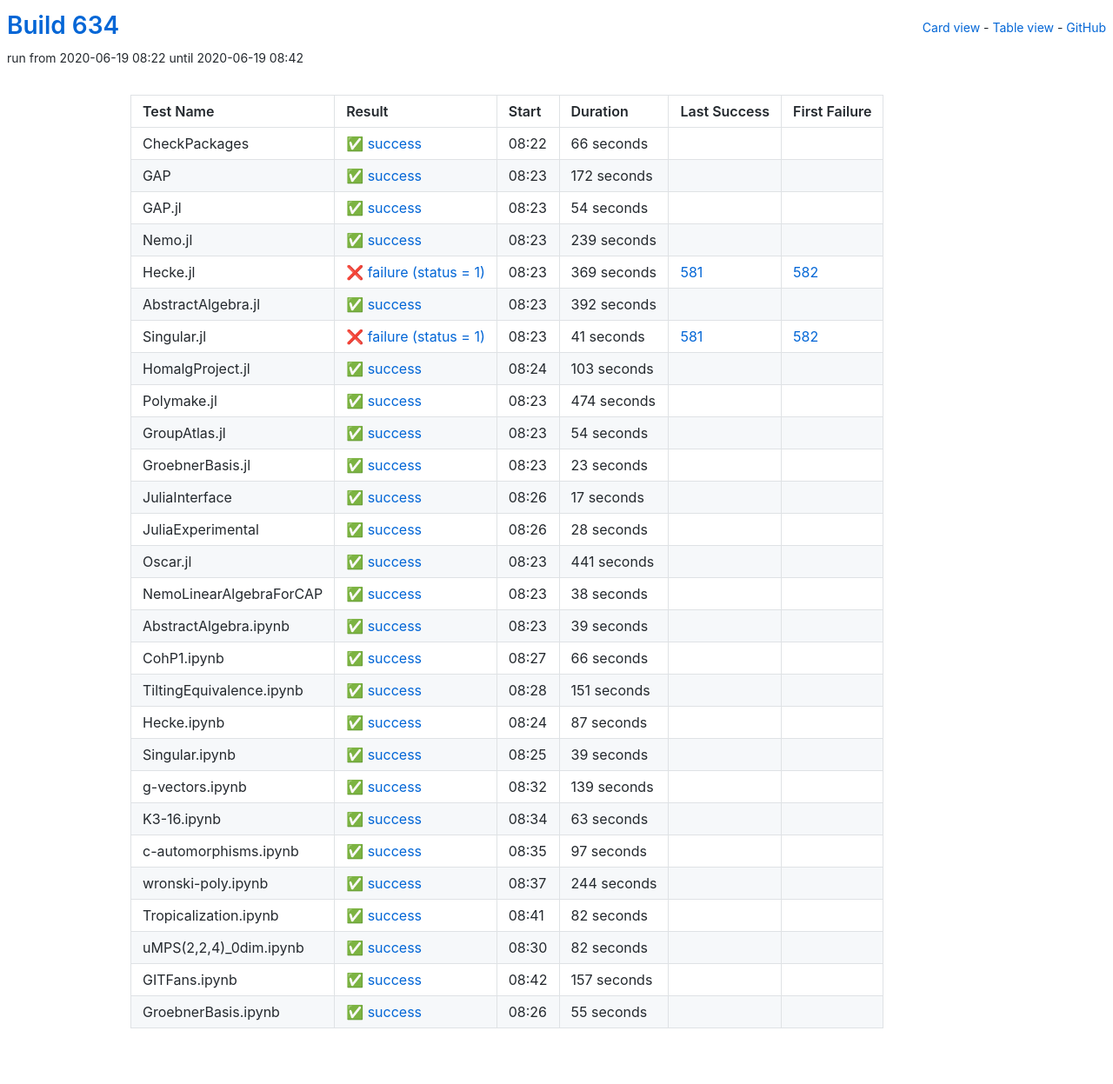
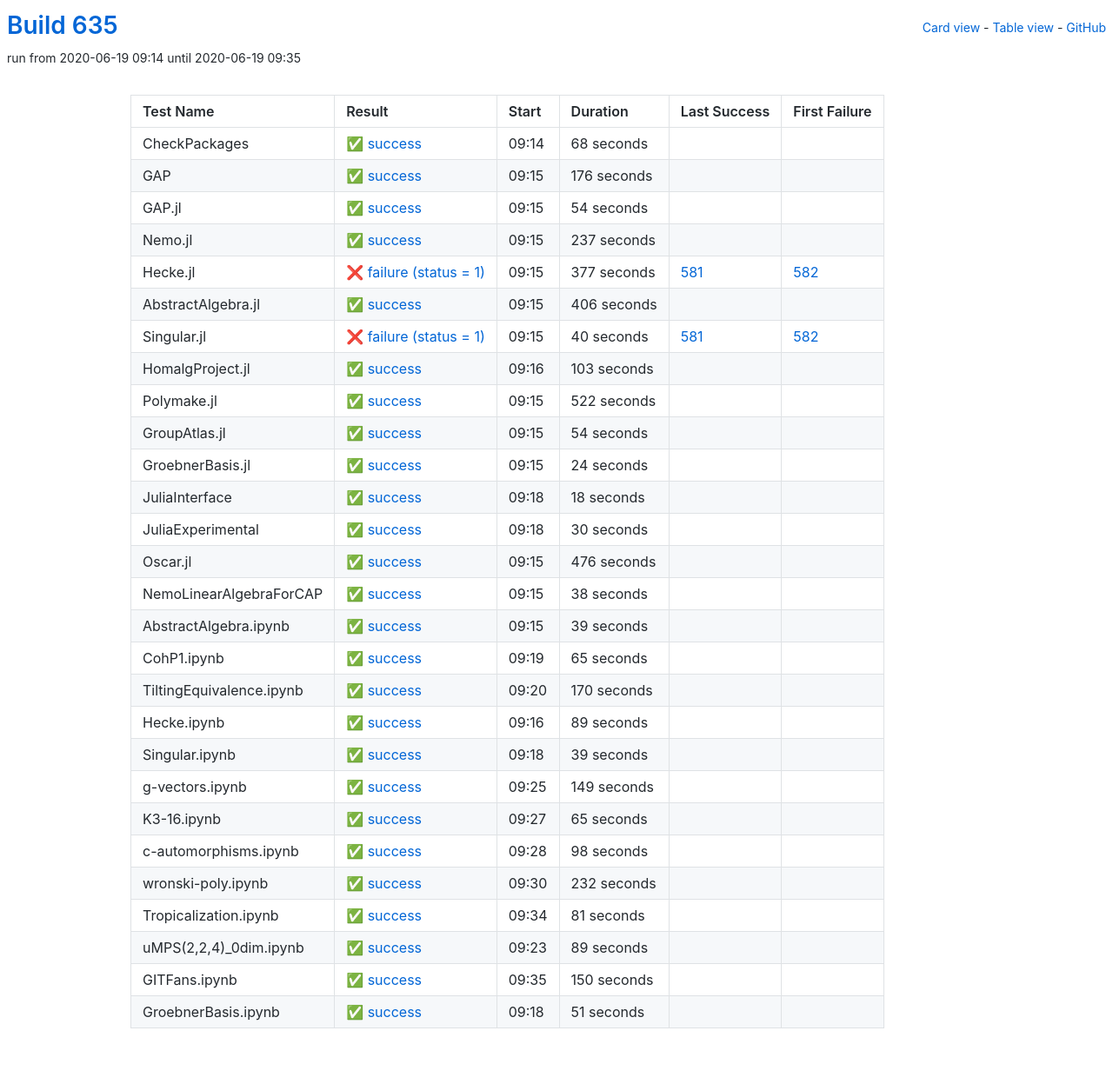
Before and after one commit to oscar-system/oscar-ci-status-1.4, a Jekyll site: the page built from table.html, in a window 1280 px wide. Shown: the whole page at 87% size. Built offline with Jekyll 4.4.1, drawn with Linux system fonts in a browser that asks for light colours.

Commit message:
Build #635

```diff
--- a/_data/ci.yml
+++ b/_data/ci.yml
@@ -1,6 +1,6 @@
 ---
-build: 634
-build_url: https://oscarci.mathematik.uni-kl.de/job/oscar-julia-1.4/634/
+build: 635
+build_url: https://oscarci.mathematik.uni-kl.de/job/oscar-julia-1.4/635/
 job: oscar-julia-1.4
 organization: oscar-system
 repo: oscar-ci-status-1.4
@@ -8,32 +8,32 @@ repourl: https://github.com/oscar-system/oscar-ci-status-1.4
 tests:
 - name: CheckPackages
   id: checkpackages
-  log: https://oscarci.mathematik.uni-kl.de/job/oscar-julia-1.4/634/artifact/logs/build-634/CheckPackages.log
-  start: 2020-06-19 08:22
+  log: https://oscarci.mathematik.uni-kl.de/job/oscar-julia-1.4/635/artifact/logs/build-635/CheckPackages.log
+  start: 2020-06-19 09:14
   success: true
   exitcode: 0
   status: success
-  duration: 66
+  duration: 68
   last_success: false
   last_success_url:
   first_failure: false
   first_failure_url:
 - name: GAP
   id: gap
-  log: https://oscarci.mathematik.uni-kl.de/job/oscar-julia-1.4/634/artifact/logs/build-634/GAP.log
-  start: 2020-06-19 08:23
+  log: https://oscarci.mathematik.uni-kl.de/job/oscar-julia-1.4/635/artifact/logs/build-635/GAP.log
+  start: 2020-06-19 09:15
   success: true
   exitcode: 0
   status: success
-  duration: 172
+  duration: 176
   last_success: false
   last_success_url:
   first_failure: false
   first_failure_url:
 - name: GAP.jl
   id: gap-jl
-  log: https://oscarci.mathematik.uni-kl.de/job/oscar-julia-1.4/634/artifact/logs/build-634/GAP.jl.log
-  start: 2020-06-19 08:23
+  log: https://oscarci.mathematik.uni-kl.de/job/oscar-julia-1.4/635/artifact/logs/build-635/GAP.jl.log
+  start: 2020-06-19 09:15
   success: true
   exitcode: 0
   status: success
@@ -44,56 +44,56 @@ tests:
   first_failure_url:
 - name: Nemo.jl
   id: nemo-jl
-  log: https://oscarci.mathematik.uni-kl.de/job/oscar-julia-1.4/634/artifact/logs/build-634/Nemo.jl.log
-  start: 2020-06-19 08:23
+  log: https://oscarci.mathematik.uni-kl.de/job/oscar-julia-1.4/635/artifact/logs/build-635/Nemo.jl.log
+  start: 2020-06-19 09:15
   success: true
   exitcode: 0
   status: success
-  duration: 239
+  duration: 237
   last_success: false
   last_success_url:
   first_failure: false
   first_failure_url:
 - name: Hecke.jl
   id: hecke-jl
-  log: https://oscarci.mathematik.uni-kl.de/job/oscar-julia-1.4/634/artifact/logs/build-634/Hecke.jl.log
-  start: 2020-06-19 08:23
+  log: https://oscarci.mathematik.uni-kl.de/job/oscar-julia-1.4/635/artifact/logs/build-635/Hecke.jl.log
+  start: 2020-06-19 09:15
   success: false
   exitcode: 1
   status: failure
-  duration: 369
+  duration: 377
   last_success: 581
   last_success_url: https://oscarci.mathematik.uni-kl.de/job/oscar-julia-1.4/581/
   first_failure: 582
   first_failure_url: https://oscarci.mathematik.uni-kl.de/job/oscar-julia-1.4/582/
 - name: AbstractAlgebra.jl
   id: abstractalgebra-jl
-  log: https://oscarci.mathematik.uni-kl.de/job/oscar-julia-1.4/634/artifact/logs/build-634/AbstractAlgebra.jl.log
-  start: 2020-06-19 08:23
+  log: https://oscarci.mathematik.uni-kl.de/job/oscar-julia-1.4/635/artifact/logs/build-635/AbstractAlgebra.jl.log
+  start: 2020-06-19 09:15
   success: true
   exitcode: 0
   status: success
-  duration: 392
+  duration: 406
   last_success: false
   last_success_url:
   first_failure: false
   first_failure_url:
 - name: Singular.jl
   id: singular-jl
-  log: https://oscarci.mathematik.uni-kl.de/job/oscar-julia-1.4/634/artifact/logs/build-634/Singular.jl.log
-  start: 2020-06-19 08:23
+  log: https://oscarci.mathematik.uni-kl.de/job/oscar-julia-1.4/635/artifact/logs/build-635/Singular.jl.log
+  start: 2020-06-19 09:15
   success: false
   exitcode: 1
   status: failure
-  duration: 41
+  duration: 40
   last_success: 581
   last_success_url: https://oscarci.mathematik.uni-kl.de/job/oscar-julia-1.4/581/
   first_failure: 582
   first_failure_url: https://oscarci.mathematik.uni-kl.de/job/oscar-julia-1.4/582/
 - name: HomalgProject.jl
   id: homalgproject-jl
-  log: https://oscarci.mathematik.uni-kl.de/job/oscar-julia-1.4/634/artifact/logs/build-634/HomalgProject.jl.log
-  start: 2020-06-19 08:24
+  log: https://oscarci.mathematik.uni-kl.de/job/oscar-julia-1.4/635/artifact/logs/build-635/HomalgProject.jl.log
+  start: 2020-06-19 09:16
   success: true
   exitcode: 0
   status: success
@@ -104,20 +104,20 @@ tests:
   first_failure_url:
 - name: Polymake.jl
   id: polymake-jl
-  log: https://oscarci.mathematik.uni-kl.de/job/oscar-julia-1.4/634/artifact/logs/build-634/Polymake.jl.log
-  start: 2020-06-19 08:23
+  log: https://oscarci.mathematik.uni-kl.de/job/oscar-julia-1.4/635/artifact/logs/build-635/Polymake.jl.log
+  start: 2020-06-19 09:15
   success: true
   exitcode: 0
   status: success
-  duration: 474
+  duration: 522
   last_success: false
   last_success_url:
   first_failure: false
   first_failure_url:
 - name: GroupAtlas.jl
   id: groupatlas-jl
-  log: https://oscarci.mathematik.uni-kl.de/job/oscar-julia-1.4/634/artifact/logs/build-634/GroupAtlas.jl.log
-  start: 2020-06-19 08:23
+  log: https://oscarci.mathematik.uni-kl.de/job/oscar-julia-1.4/635/artifact/logs/build-635/GroupAtlas.jl.log
+  start: 2020-06-19 09:15
   success: true
   exitcode: 0
   status: success
@@ -128,56 +128,56 @@ tests:
   first_failure_url:
 - name: GroebnerBasis.jl
   id: groebnerbasis-jl
-  log: https://oscarci.mathematik.uni-kl.de/job/oscar-julia-1.4/634/artifact/logs/build-634/GroebnerBasis.jl.log
-  start: 2020-06-19 08:23
+  log: https://oscarci.mathematik.uni-kl.de/job/oscar-julia-1.4/635/artifact/logs/build-635/GroebnerBasis.jl.log
+  start: 2020-06-19 09:15
   success: true
   exitcode: 0
   status: success
-  duration: 23
+  duration: 24
   last_success: false
   last_success_url:
   first_failure: false
   first_failure_url:
 - name: JuliaInterface
   id: juliainterface
-  log: https://oscarci.mathematik.uni-kl.de/job/oscar-julia-1.4/634/artifact/logs/build-634/JuliaInterface.log
-  start: 2020-06-19 08:26
+  log: https://oscarci.mathematik.uni-kl.de/job/oscar-julia-1.4/635/artifact/logs/build-635/JuliaInterface.log
+  start: 2020-06-19 09:18
   success: true
   exitcode: 0
   status: success
-  duration: 17
+  duration: 18
   last_success: false
   last_success_url:
   first_failure: false
   first_failure_url:
 - name: JuliaExperimental
   id: juliaexperimental
-  log: https://oscarci.mathematik.uni-kl.de/job/oscar-julia-1.4/634/artifact/logs/build-634/JuliaExperimental.log
-  start: 2020-06-19 08:26
+  log: https://oscarci.mathematik.uni-kl.de/job/oscar-julia-1.4/635/artifact/logs/build-635/JuliaExperimental.log
+  start: 2020-06-19 09:18
   success: true
   exitcode: 0
   status: success
-  duration: 28
+  duration: 30
   last_success: false
   last_success_url:
   first_failure: false
   first_failure_url:
 - name: Oscar.jl
   id: oscar-jl
-  log: https://oscarci.mathematik.uni-kl.de/job/oscar-julia-1.4/634/artifact/logs/build-634/Oscar.jl.log
-  start: 2020-06-19 08:23
+  log: https://oscarci.mathematik.uni-kl.de/job/oscar-julia-1.4/635/artifact/logs/build-635/Oscar.jl.log
+  start: 2020-06-19 09:15
   success: true
   exitcode: 0
   status: success
-  duration: 441
+  duration: 476
   last_success: false
   last_success_url:
   first_failure: false
   first_failure_url:
 - name: NemoLinearAlgebraForCAP
   id: nemolinearalgebraforcap
-  log: https://oscarci.mathematik.uni-kl.de/job/oscar-julia-1.4/634/artifact/logs/build-634/NemoLinearAlgebraForCAP.log
-  start: 2020-06-19 08:23
+  log: https://oscarci.mathematik.uni-kl.de/job/oscar-julia-1.4/635/artifact/logs/build-635/NemoLinearAlgebraForCAP.log
+  start: 2020-06-19 09:15
   success: true
   exitcode: 0
   status: success
@@ -188,8 +188,8 @@ tests:
   first_failure_url:
 - name: AbstractAlgebra.ipynb
   id: abstractalgebra-ipynb
-  log: https://oscarci.mathematik.uni-kl.de/job/oscar-julia-1.4/634/artifact/logs/build-634/AbstractAlgebra.ipynb.log
-  start: 2020-06-19 08:23
+  log: https://oscarci.mathematik.uni-kl.de/job/oscar-julia-1.4/635/artifact/logs/build-635/AbstractAlgebra.ipynb.log
+  start: 2020-06-19 09:15
   success: true
   exitcode: 0
   status: success
@@ -200,44 +200,44 @@ tests:
   first_failure_url:
 - name: CohP1.ipynb
   id: cohp1-ipynb
-  log: https://oscarci.mathematik.uni-kl.de/job/oscar-julia-1.4/634/artifact/logs/build-634/CohP1.ipynb.log
-  start: 2020-06-19 08:27
+  log: https://oscarci.mathematik.uni-kl.de/job/oscar-julia-1.4/635/artifact/logs/build-635/CohP1.ipynb.log
+  start: 2020-06-19 09:19
   success: true
   exitcode: 0
   status: success
-  duration: 66
+  duration: 65
   last_success: false
   last_success_url:
   first_failure: false
   first_failure_url:
 - name: TiltingEquivalence.ipynb
   id: tiltingequivalence-ipynb
-  log: https://oscarci.mathematik.uni-kl.de/job/oscar-julia-1.4/634/artifact/logs/build-634/TiltingEquivalence.ipynb.log
-  start: 2020-06-19 08:28
+  log: https://oscarci.mathematik.uni-kl.de/job/oscar-julia-1.4/635/artifact/logs/build-635/TiltingEquivalence.ipynb.log
+  start: 2020-06-19 09:20
   success: true
   exitcode: 0
   status: success
-  duration: 151
+  duration: 170
   last_success: false
   last_success_url:
   first_failure: false
   first_failure_url:
 - name: Hecke.ipynb
   id: hecke-ipynb
-  log: https://oscarci.mathematik.uni-kl.de/job/oscar-julia-1.4/634/artifact/logs/build-634/Hecke.ipynb.log
-  start: 2020-06-19 08:24
+  log: https://oscarci.mathematik.uni-kl.de/job/oscar-julia-1.4/635/artifact/logs/build-635/Hecke.ipynb.log
+  start: 2020-06-19 09:16
   success: true
   exitcode: 0
   status: success
-  duration: 87
+  duration: 89
   last_success: false
   last_success_url:
   first_failure: false
   first_failure_url:
 - name: Singular.ipynb
   id: singular-ipynb
-  log: https://oscarci.mathematik.uni-kl.de/job/oscar-julia-1.4/634/artifact/logs/build-634/Singular.ipynb.log
-  start: 2020-06-19 08:25
+  log: https://oscarci.mathematik.uni-kl.de/job/oscar-julia-1.4/635/artifact/logs/build-635/Singular.ipynb.log
+  start: 2020-06-19 09:18
   success: true
   exitcode: 0
   status: success
@@ -248,96 +248,96 @@ tests:
   first_failure_url:
 - name: g-vectors.ipynb
   id: g-vectors-ipynb
-  log: https://oscarci.mathematik.uni-kl.de/job/oscar-julia-1.4/634/artifact/logs/build-634/g-vectors.ipynb.log
-  start: 2020-06-19 08:32
+  log: https://oscarci.mathematik.uni-kl.de/job/oscar-julia-1.4/635/artifact/logs/build-635/g-vectors.ipynb.log
+  start: 2020-06-19 09:25
   success: true
   exitcode: 0
   status: success
-  duration: 139
+  duration: 149
   last_success: false
   last_success_url:
   first_failure: false
   first_failure_url:
 - name: K3-16.ipynb
   id: k3-16-ipynb
-  log: https://oscarci.mathematik.uni-kl.de/job/oscar-julia-1.4/634/artifact/logs/build-634/K3-16.ipynb.log
-  start: 2020-06-19 08:34
+  log: https://oscarci.mathematik.uni-kl.de/job/oscar-julia-1.4/635/artifact/logs/build-635/K3-16.ipynb.log
+  start: 2020-06-19 09:27
   success: true
   exitcode: 0
   status: success
-  duration: 63
+  duration: 65
   last_success: false
   last_success_url:
   first_failure: false
   first_failure_url:
 - name: c-automorphisms.ipynb
   id: c-automorphisms-ipynb
-  log: https://oscarci.mathematik.uni-kl.de/job/oscar-julia-1.4/634/artifact/logs/build-634/c-automorphisms.ipynb.log
-  start: 2020-06-19 08:35
+  log: https://oscarci.mathematik.uni-kl.de/job/oscar-julia-1.4/635/artifact/logs/build-635/c-automorphisms.ipynb.log
+  start: 2020-06-19 09:28
   success: true
   exitcode: 0
   status: success
-  duration: 97
+  duration: 98
   last_success: false
   last_success_url:
   first_failure: false
   first_failure_url:
 - name: wronski-poly.ipynb
   id: wronski-poly-ipynb
-  log: https://oscarci.mathematik.uni-kl.de/job/oscar-julia-1.4/634/artifact/logs/build-634/wronski-poly.ipynb.log
-  start: 2020-06-19 08:37
+  log: https://oscarci.mathematik.uni-kl.de/job/oscar-julia-1.4/635/artifact/logs/build-635/wronski-poly.ipynb.log
+  start: 2020-06-19 09:30
   success: true
   exitcode: 0
   status: success
-  duration: 244
+  duration: 232
   last_success: false
   last_success_url:
   first_failure: false
   first_failure_url:
 - name: Tropicalization.ipynb
   id: tropicalization-ipynb
-  log: https://oscarci.mathematik.uni-kl.de/job/oscar-julia-1.4/634/artifact/logs/build-634/Tropicalization.ipynb.log
-  start: 2020-06-19 08:41
+  log: https://oscarci.mathematik.uni-kl.de/job/oscar-julia-1.4/635/artifact/logs/build-635/Tropicalization.ipynb.log
+  start: 2020-06-19 09:34
   success: true
   exitcode: 0
   status: success
-  duration: 82
+  duration: 81
   last_success: false
   last_success_url:
   first_failure: false
   first_failure_url:
 - name: uMPS(2,2,4)_0dim.ipynb
   id: umps-2-2-4-0dim-ipynb
-  log: https://oscarci.mathematik.uni-kl.de/job/oscar-julia-1.4/634/artifact/logs/build-634/uMPS-2-2-4-_0dim.ipynb.log
-  start: 2020-06-19 08:30
+  log: https://oscarci.mathematik.uni-kl.de/job/oscar-julia-1.4/635/artifact/logs/build-635/uMPS-2-2-4-_0dim.ipynb.log
+  start: 2020-06-19 09:23
   success: true
   exitcode: 0
   status: success
-  duration: 82
+  duration: 89
   last_success: false
   last_success_url:
   first_failure: false
   first_failure_url:
 - name: GITFans.ipynb
   id: gitfans-ipynb
-  log: https://oscarci.mathematik.uni-kl.de/job/oscar-julia-1.4/634/artifact/logs/build-634/GITFans.ipynb.log
-  start: 2020-06-19 08:42
+  log: https://oscarci.mathematik.uni-kl.de/job/oscar-julia-1.4/635/artifact/logs/build-635/GITFans.ipynb.log
+  start: 2020-06-19 09:35
   success: true
   exitcode: 0
   status: success
-  duration: 157
+  duration: 150
   last_success: false
   last_success_url:
   first_failure: false
   first_failure_url:
 - name: GroebnerBasis.ipynb
   id: groebnerbasis-ipynb
-  log: https://oscarci.mathematik.uni-kl.de/job/oscar-julia-1.4/634/artifact/logs/build-634/GroebnerBasis.ipynb.log
-  start: 2020-06-19 08:26
+  log: https://oscarci.mathematik.uni-kl.de/job/oscar-julia-1.4/635/artifact/logs/build-635/GroebnerBasis.ipynb.log
+  start: 2020-06-19 09:18
   success: true
   exitcode: 0
   status: success
-  duration: 55
+  duration: 51
   last_success: false
   last_success_url:
   first_failure: false
```
Also changed, not shown: README.md.
